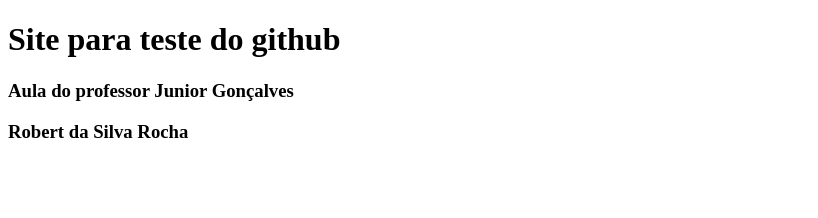
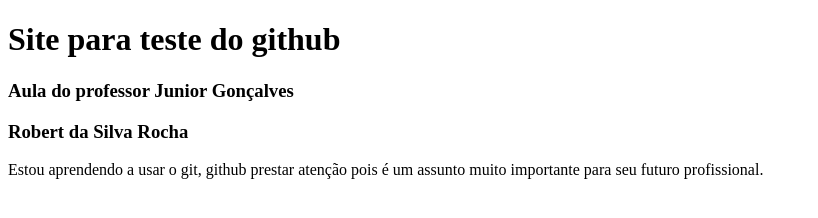
Before and after one commit to RobertSR0cha/site-teste, a plain HTML site: page index.html in a window 1280 px wide. Shown: the whole page, without its empty margins (0-818 px from the left). Drawn offline with Linux system fonts and the light colour scheme.

Commit message:
att site teste

```diff
--- a/index.html
+++ b/index.html
@@ -9,5 +9,9 @@
     <h1>Site para teste do github</h1>
     <h3>Aula do professor Junior Gonçalves</h3>
     <h3>Robert da Silva Rocha</h3>
+    <p>Estou aprendendo a usar o git, github
+        prestar atenção pois é um assunto
+        muito importante para seu futuro profissional.
+    </p>
 </body>
 </html>
```
